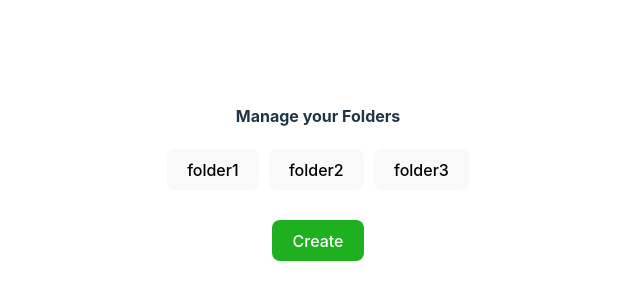
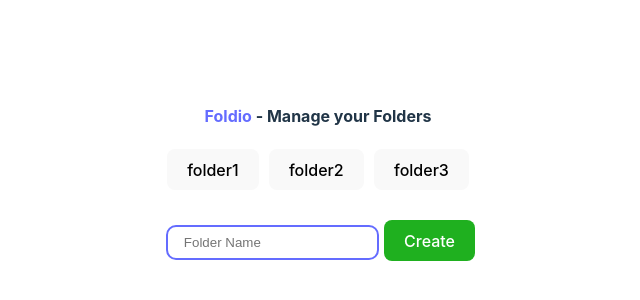
Before and after one commit to h-zahar/foldio-react, a React (Vite) app: page / in a window 1280 px wide. Shown: the part 228-528 px from the top of the page, without its empty margins (322-962 px from the left). Built offline with nearby package versions, Linux system fonts and the light colour scheme.

Commit message:
Implemented Folder Creation Feature

```diff
--- a/src/App.jsx
+++ b/src/App.jsx
@@ -18,18 +18,35 @@ function App() {
     setRenderedFolders(renderedFolders[e.target.value]);
   };
 
+  const handleCreate = () => {
+    const tmp = { ...renderedFolders };
+    tmp[folderName] = {};
+    setRenderedFolders(tmp);
+    setFolderName("");
+  };
+
   const [renderedFolders, setRenderedFolders] = useState(folders);
+  const [folderName, setFolderName] = useState("");
 
   return (
     <>
-      <h4>Manage your Folders</h4>
+      <h4>
+        <span className="brand">Foldio</span> - Manage your Folders
+      </h4>
       <Navigation
         handleNavigation={handleNavigation}
         renderedFolders={renderedFolders}
       />
       <br />
       {/* create btn */}
-      <button className="create-btn">Create</button>
+      <input
+        className="input-field"
+        placeholder="Folder Name"
+        onChange={(e) => setFolderName(e.target.value)}
+      ></input>
+      <button className="create-btn" onClick={handleCreate}>
+        Create
+      </button>
     </>
   );
 }
```
